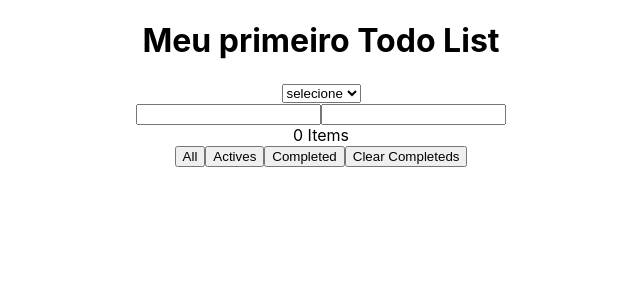
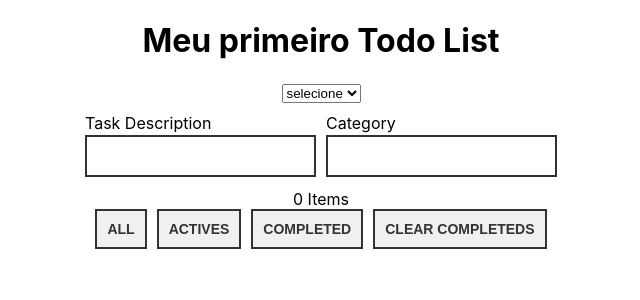
Before and after one commit to LeoVitale/react-todo-list-bootcamp, a React (Create React App) app: page / in a window 1280 px wide. Shown: the top 300 px of the page, without its empty margins (319-959 px from the left). Built offline with nearby package versions, Linux system fonts and the light colour scheme.

Commit message:
working with styles

```diff
--- a/package.json
+++ b/package.json
@@ -8,7 +8,8 @@
     "@testing-library/user-event": "^7.1.2",
     "react": "^16.12.0",
     "react-dom": "^16.12.0",
-    "react-scripts": "3.4.0"
+    "react-scripts": "3.4.0",
+    "styled-components": "^5.0.1"
   },
   "scripts": {
     "start": "react-scripts start",
--- a/src/features/Todo/Todo.jsx
+++ b/src/features/Todo/Todo.jsx
@@ -1,6 +1,7 @@
 import React, { Component } from 'react';
 import TodoForm from './components/TodoForm';
 import TodoList from './components/TodoList';
+import Button from '../../ui/Button';
 import { pluralize } from '../../helpers/utils';
 
 // Todo
@@ -156,8 +157,8 @@ class Todo extends Component {
         <span>
           <select onChange={event => this.filterByCateg(event.target.value)}>
             <option>selecione</option>
-            {categs.map(categ => (
-              <option key={Date.now()} value={categ}>
+            {categs.map((categ, index) => (
+              <option key={index} value={categ}>
                 {categ}
               </option>
             ))}
@@ -174,11 +175,11 @@ class Todo extends Component {
         </span>
 
         <div>{pluralize(todosCount, 'Item', 'Items')} </div>
-        <span>
-          <button onClick={this.showAll}>All</button>
-          <button onClick={this.showActives}>Actives</button>
-          <button onClick={this.showCompleteds}>Completed</button>
-          <button onClick={this.clearCompleteds}>Clear Completeds</button>
+        <span id="minhaSpan" className="button-container blue">
+          <Button onClick={this.showAll}>All</Button>
+          <Button onClick={this.showActives}>Actives</Button>
+          <Button onClick={this.showCompleteds}>Completed</Button>
+          <Button onClick={this.clearCompleteds}>Clear Completeds</Button>
         </span>
       </div>
     );
--- a/src/features/Todo/components/TodoForm/TodoForm.jsx
+++ b/src/features/Todo/components/TodoForm/TodoForm.jsx
@@ -1,4 +1,5 @@
 import React, { useState } from 'react';
+import TextInput from '../../../../ui/TextInput';
 
 /* - Escrever uma função que quando eu pressionar
 ENTER, vamos adicionar o texto a lista 'todos'
@@ -22,14 +23,16 @@ const TodoForm = ({ createNewTodo, addNewCateg }) => {
 
   return (
     <div>
-      <input
+      <TextInput
+        label="Task Description"
         type="text"
         value={taskName}
         onKeyPress={onKeyPress}
         onChange={event => setTaskName(event.target.value)}
         required
       />
-      <input
+      <TextInput
+        label="Category"
         type="text"
         value={categ}
         onKeyPress={onKeyPress}
--- /dev/null
+++ b/src/ui/Button/Button.jsx
@@ -0,0 +1,14 @@
+import React from 'react';
+import './styles.css';
+
+const Button = ({ children, ...props }) => {
+  console.log('Button', props);
+
+  return (
+    <button {...props} className="comp-button">
+      {children}
+    </button>
+  );
+};
+
+export default Button;
--- /dev/null
+++ b/src/ui/Button/index.js
@@ -0,0 +1 @@
+export { default } from './Button';
--- /dev/null
+++ b/src/ui/Button/styles.css
@@ -0,0 +1,17 @@
+.comp-button {
+  cursor: pointer;
+  border: 2px solid #333;
+  background-color: #f0f0f0;
+  color: #333;
+  padding: 10px;
+  margin: 0 5px;
+  font-size: 14px;
+  font-weight: bold;
+  text-transform: uppercase;
+}
+
+.comp-button:hover {
+  border: 2px solid #333;
+  background-color: #333;
+  color: #f0f0f0;
+}
--- /dev/null
+++ b/src/ui/TextInput/TextInput.jsx
@@ -0,0 +1,13 @@
+import React from 'react';
+import './styles.css';
+
+const TextInput = ({ label, ...props }) => {
+  return (
+    <div className="text-input-container">
+      <p className="text-input-label">{label}</p>
+      <input {...props} className="text-input" />
+    </div>
+  );
+};
+
+export default TextInput;
--- /dev/null
+++ b/src/ui/TextInput/index.js
@@ -0,0 +1 @@
+export { default } from './TextInput';
--- /dev/null
+++ b/src/ui/TextInput/styles.css
@@ -0,0 +1,17 @@
+.text-input-container {
+  display: inline-block;
+  margin: 10px 0;
+}
+
+.text-input-label {
+  margin: 0 5px;
+  text-align: left;
+}
+
+.text-input {
+  border: 2px solid #333;
+  color: #333;
+  padding: 10px;
+  margin: 2px 5px;
+  font-size: 16px;
+}
```
Also changed, not shown: 1 other file (tests, documents, lock files or other folders).
